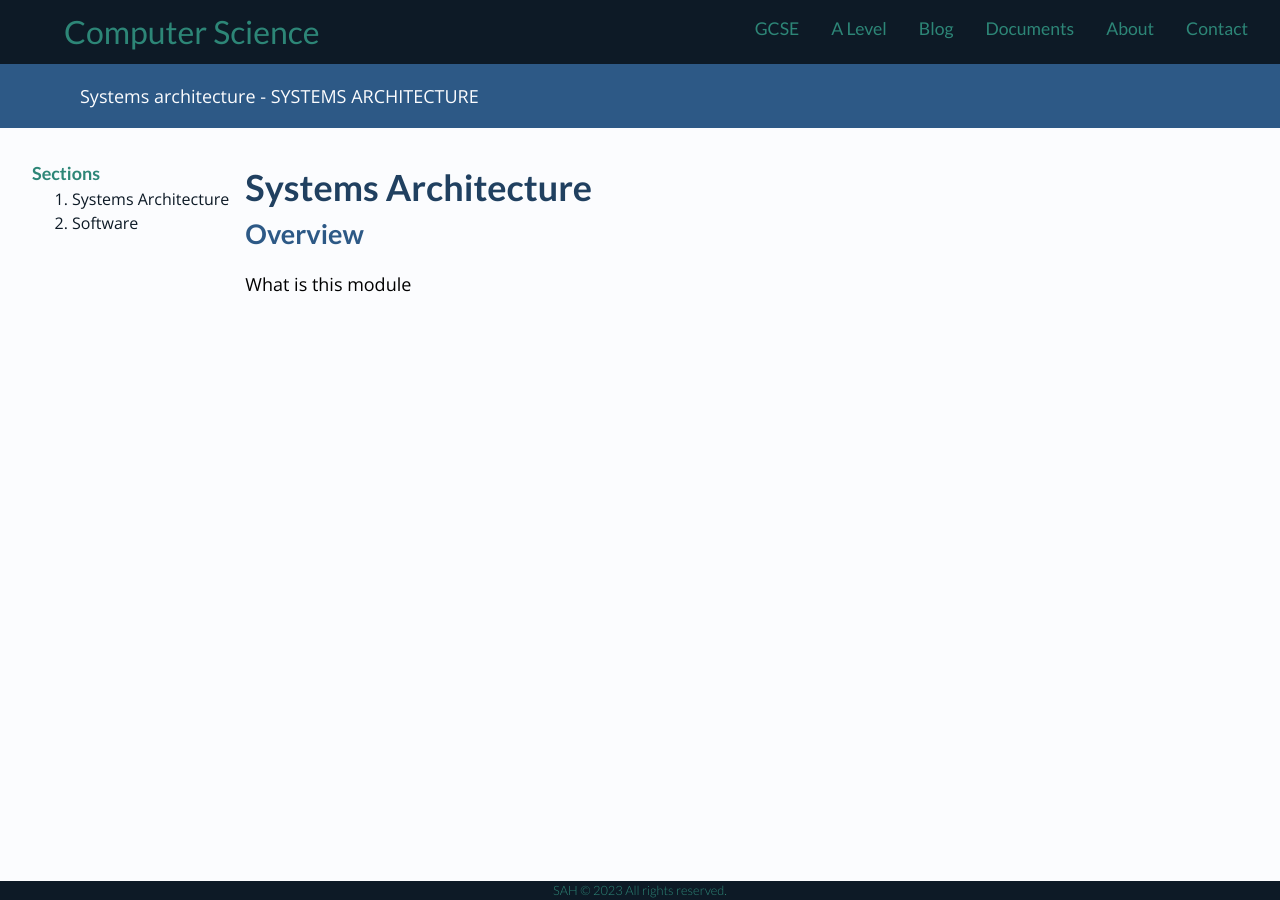
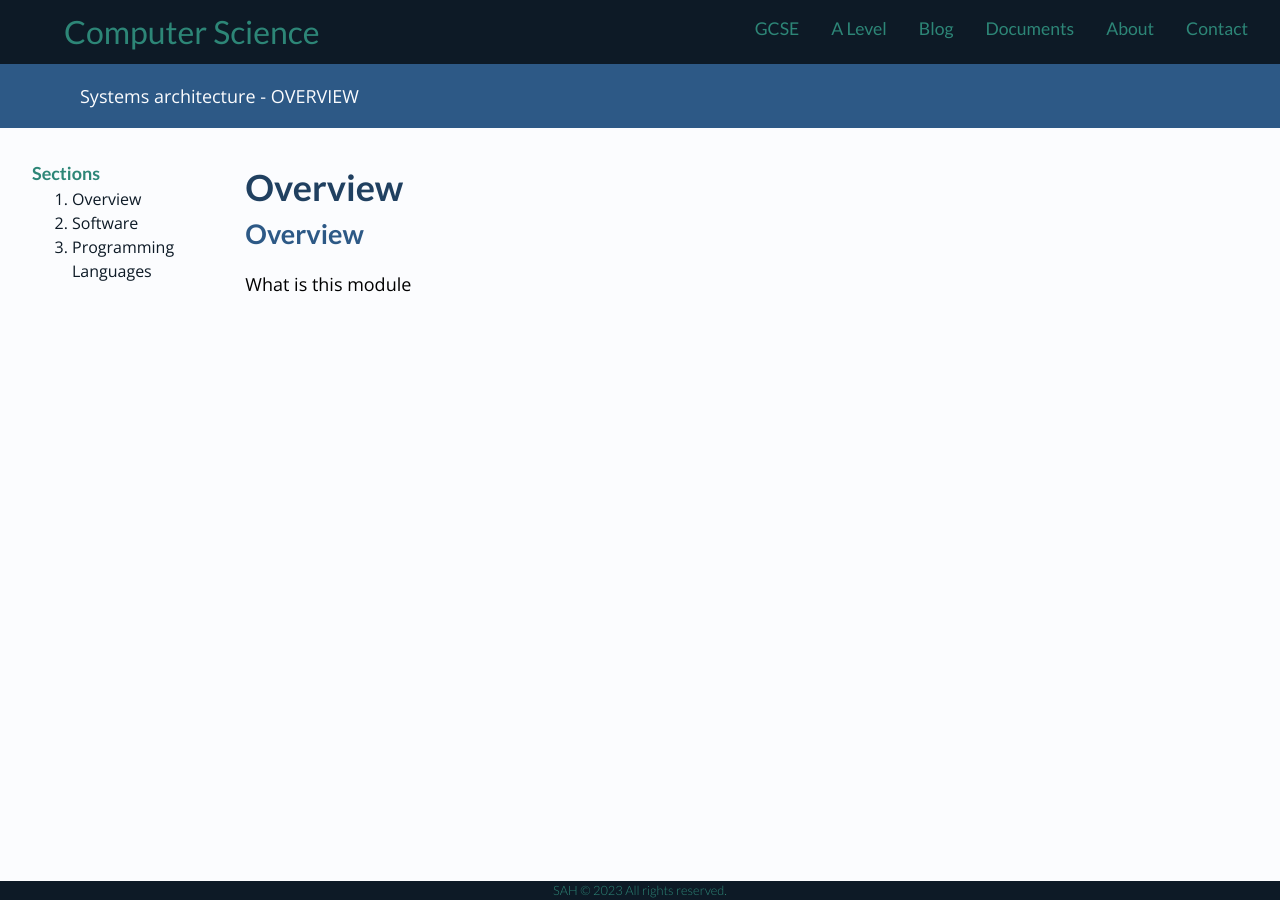
Before and after one commit to sahumphreys/sahumphreys.github.io, a Jekyll site: the page built from _gcse/system_architecture/index.md, in a window 1280 px wide. Built offline with Jekyll 4.4.1, drawn with Linux system fonts in a browser that asks for light colours; some web fonts are replaced.

Commit message:
Programming languages section

```diff
--- a/_gcse/system_architecture/index.md
+++ b/_gcse/system_architecture/index.md
@@ -1,5 +1,5 @@
 ---
-title: Systems Architecture
+title: Overview
 layout: page
 categories: ['Systems Architecture']
 ---
--- a/_sass/_general.scss
+++ b/_sass/_general.scss
@@ -47,6 +47,52 @@
 
 hr {
     margin-bottom: 1rem;
+}
+
+img {
+    display: block;
+    text-align: center;
+    margin: 0 auto;
+}
+
+
+/* TABLES */
+
+table {
+    table-layout: auto; //fixed;
+    width: 100%;
+    border-collapse: collapse;
+    border: 2px solid #e7e7e7;
+    border-spacing: 2px;
+    padding: 1rem;
+    caption-side: bottom;
+}
+
+thead {
+    display: table-header-group;
+    vertical-align: middle;
+    border-color: inherit;
+    font-family: Lato;
+    font-size: 1.2rem;
+    background: $primary-color-35;
+    color: $white;
+}
+
+tbody {
+    display: table-row-group;
+    vertical-align: middle;
+    border-color: inherit;
+}
+
+table>tr {
+    vertical-align: middle;
+}
+
+td,
+th {
+    display: table-cell;
+    padding: 5px;
+    border: solid 1px $white;
 }
 
 
```
Also changed, not shown: _gcse/system_architecture/02_programming_languages.md (added, +225 -0 lines), assets/img/computer_program.png (added), assets/img/translators.png (added).
